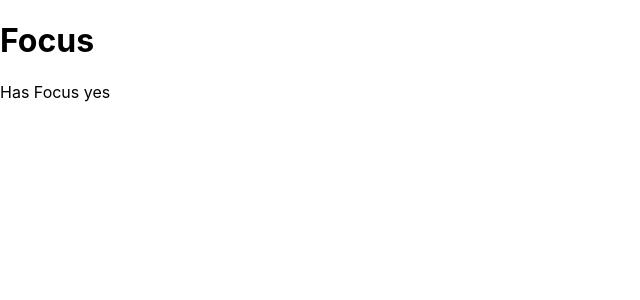
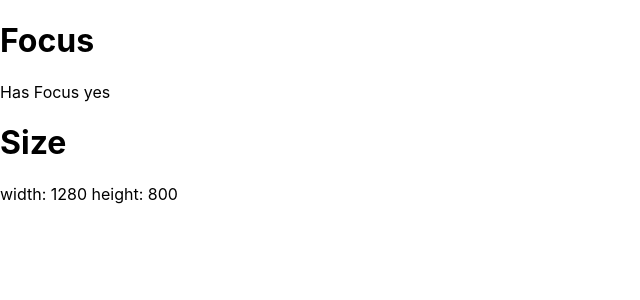
Before and after one commit to MadeInHellH/RHooks, a React (Create React App) app: page / in a window 1280 px wide. Shown: the top 300 px of the page, without its empty margins (0-640 px from the left). Built offline with nearby package versions, Linux system fonts and the light colour scheme.

Commit message:
Custom Hooks3B

```diff
--- a/src/App.js
+++ b/src/App.js
@@ -1,13 +1,17 @@
 import React, { useState, useEffect } from 'react';
 import useTabStatus from './hooks/useTabStatus';
+import useWindowSize from './hooks/useWindowSize';
 
 function App() {
  const { hasFocus} = useTabStatus();
-
+ const { size } = useWindowSize();
   return (
     <div>
        <h1>Focus</h1>
        <span>{`Has Focus ${hasFocus ? 'yes' : 'no'}`}</span>
+
+       <h1>Size</h1>
+       <span>{`width: ${size.width} height: ${size.height}`}</span>
     </div>
   );
 }
--- /dev/null
+++ b/src/hooks/useWindowSize.js
@@ -0,0 +1,28 @@
+import { useState, useEffect } from 'react';
+
+function useWindowSize() {
+    const [size, setSize] = useState({
+    width: window.innerWidth,
+    height: window.innerHeight,
+});
+
+useEffect(() => {
+
+    const handleResize = () => {
+        setSize({
+             width: window.innerWidth,
+             height: window.innerHeight,
+});
+    }
+
+    window.addEventListener('resize', handleResize);
+
+    return() =>{
+
+        window.removeEventListener('resize', handleResize);
+
+    };
+});
+ return { size } ;
+}
+export default useWindowSize;
```
Also changed, not shown: 1 other file (tests, documents, lock files or other folders).
